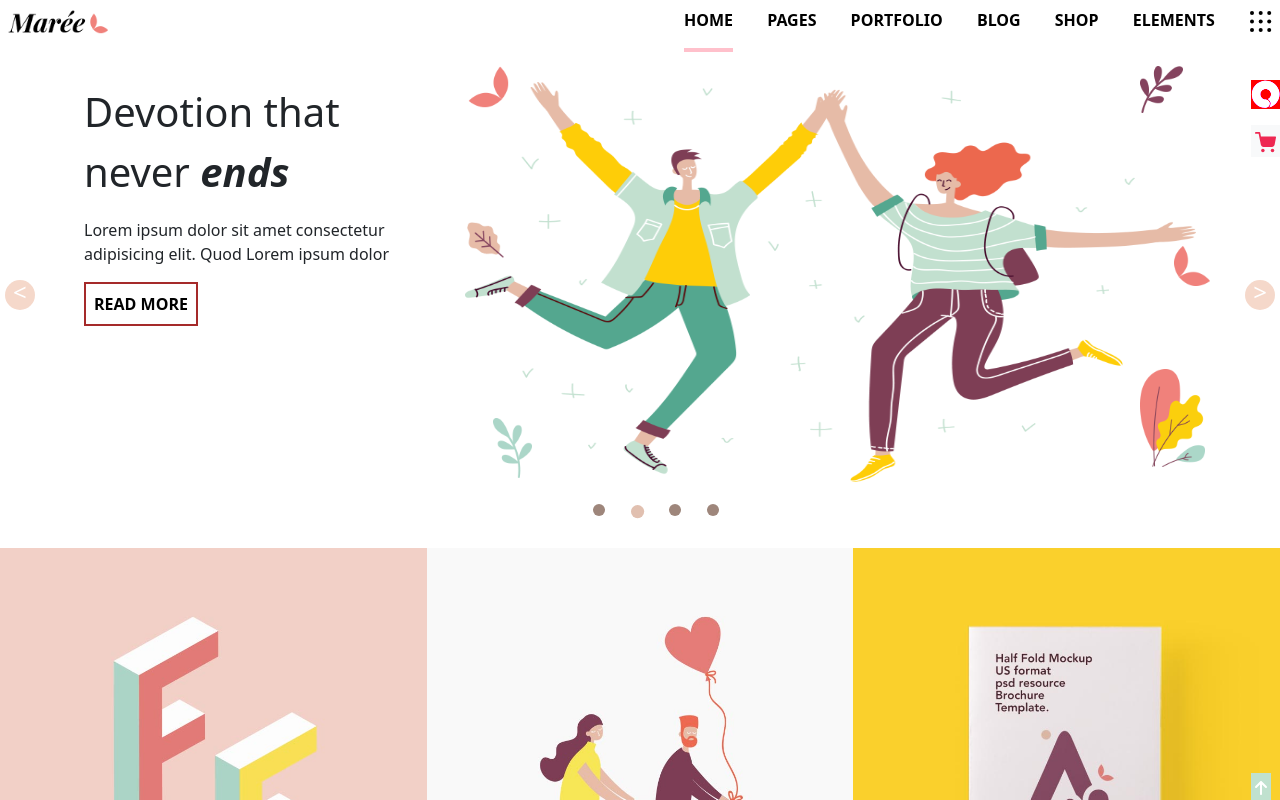
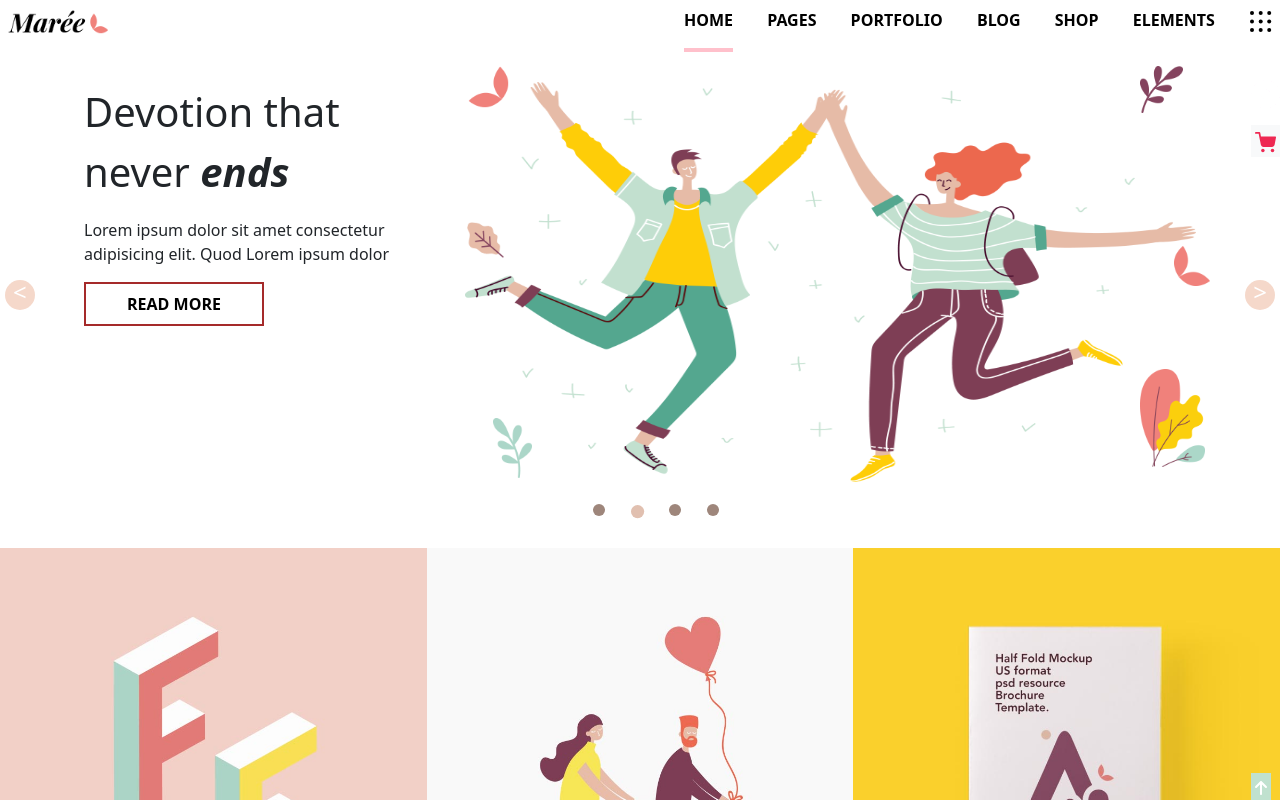
Before and after one commit to SimScap/proj-html-vuejs, a Vue app: page / in a window 1280 px wide. Shown: the top 800 px of the page. Built offline with nearby package versions, Linux system fonts and the light colour scheme.

Commit message:
ultime modifiche

```diff
--- a/src/components/Jumbotron.vue
+++ b/src/components/Jumbotron.vue
@@ -95,18 +95,19 @@ display: none;
 transition: 1ms;
 -webkit-transition: visibility 0s, opacity 0.5s linear;
 }
-.hova-container:hover .text
-    {
+.hova-container:hover .text{
 width: 200px;
 padding: 8px 15px;
 display:block;
 opacity: 1;
     }
 li.custom-icon{
-    background: red;
     filter: brightness(8);
 }
 a.custom-awesome{
     background-color: rgb(192, 225, 207);
 }
+img{
+    width: 100%;
+}
 </style>
--- a/src/components/Slide.vue
+++ b/src/components/Slide.vue
@@ -14,7 +14,7 @@
                             </div>
                             <div class="item col-8 p-3 " v-for="(element, index) in images" :key="index"
                                 :class="(index == activeElement) ? 'active' : '' ">
-                                <img class="img-fluid " :src="'./images/' + element.image" :alt="element.title">
+                                <img class="img-fluid" :src="'./images/' + element.image" :alt="element.title">
                             </div>
                             <div class="firstFixedImg">
                                 <img src="/images/h-2-slider-img-13.png" alt="" class="img-fluid w-75">
@@ -209,6 +209,7 @@ div.my-carousel-images img {
 button{
     border: 2px solid brown;
     background-color: white;
+    width: 180px;
 }
 img.slide-small-img{
     background-color: red;
```
